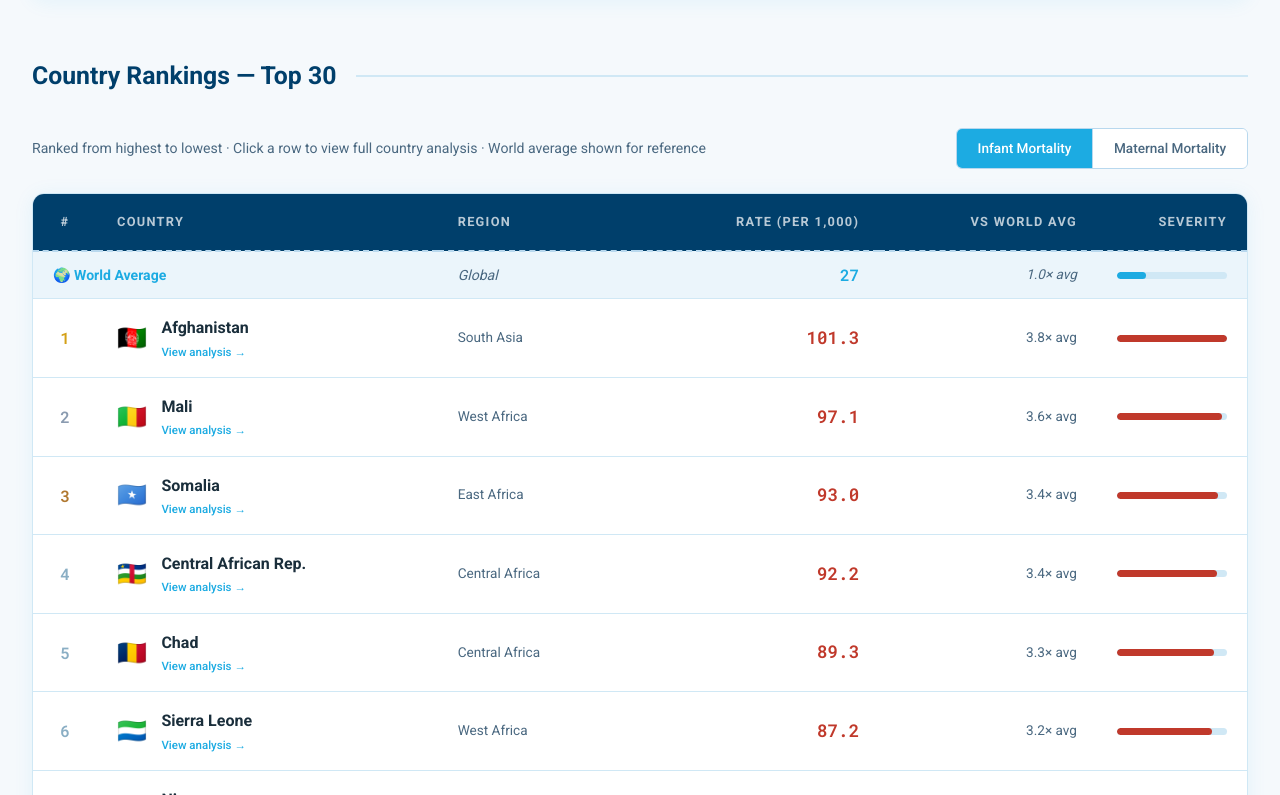
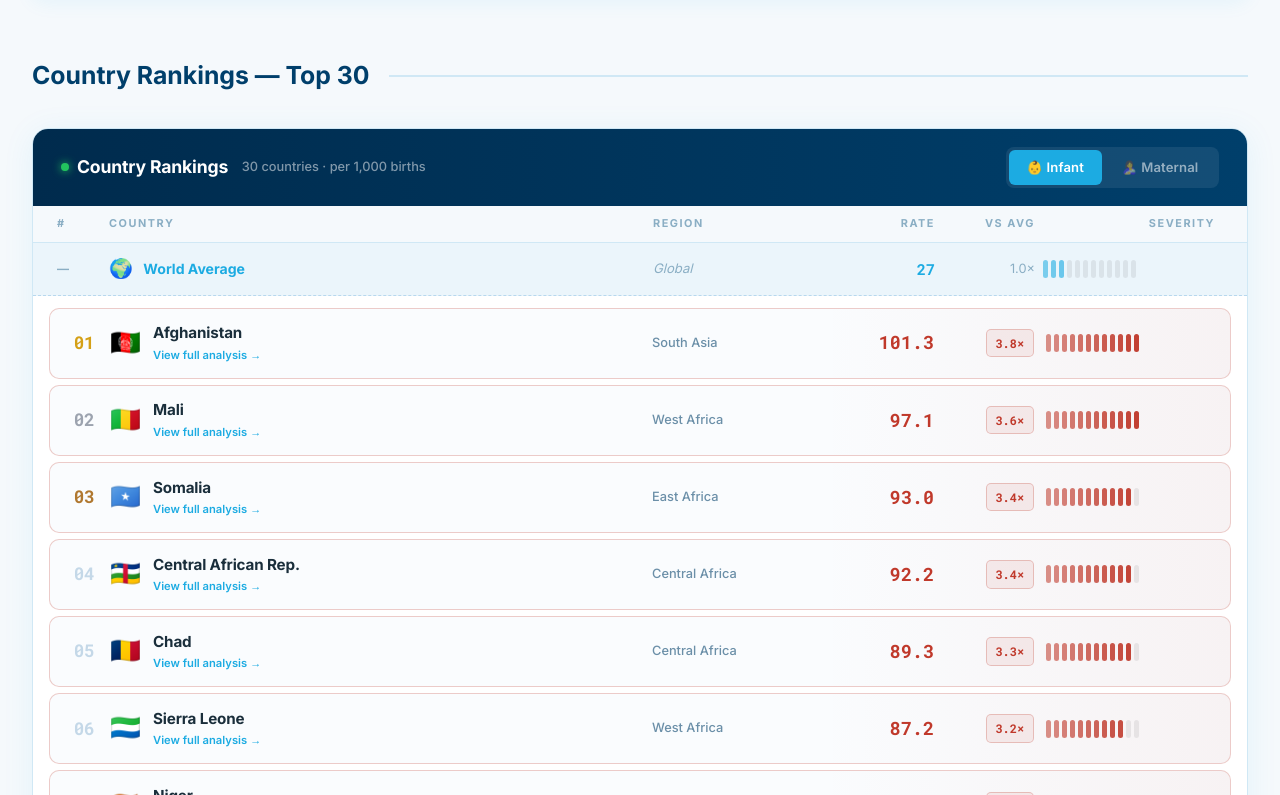
Before and after one commit to machuret/mortality, a Next.js app: page / in a window 1280 px wide. Shown: the part 1805-2600 px from the top of the page. Built offline with nearby package versions, Linux system fonts and the light colour scheme; no server answers.

Commit message:
Upgrade font to Inter, animated framer-motion rankings table with segment bars, severity gradients, stagger animation

```diff
--- a/app/globals.css
+++ b/app/globals.css
@@ -33,7 +33,7 @@ html { scroll-behavior: smooth; }
 body {
   background: var(--bg);
   color: var(--text);
-  font-family: 'Roboto', sans-serif;
+  font-family: 'Inter', sans-serif;
   min-height: 100vh;
   overflow-x: hidden;
   font-size: 16px;
--- a/app/layout.tsx
+++ b/app/layout.tsx
@@ -16,7 +16,7 @@ export default function RootLayout({
         <link rel="preconnect" href="https://fonts.googleapis.com" />
         <link rel="preconnect" href="https://fonts.gstatic.com" crossOrigin="anonymous" />
         <link
-          href="https://fonts.googleapis.com/css2?family=Roboto:wght@300;400;500;700;900&family=Roboto+Mono:wght@400;600&display=swap"
+          href="https://fonts.googleapis.com/css2?family=Inter:wght@400;500;600;700;800;900&family=Roboto+Mono:wght@400;600;700&display=swap"
           rel="stylesheet"
         />
       </head>
--- a/components/RankingsTable.tsx
+++ b/components/RankingsTable.tsx
@@ -1,26 +1,34 @@
 "use client";
 import { useState } from "react";
 import Link from "next/link";
+import { motion } from "framer-motion";
 import { DATA, AVG_INF, AVG_MAT, MAX_INF, MAX_MAT } from "@/lib/data";
 
 type RankMode = "infant" | "maternal";
 
-function rateClass(val: number, max: number): string {
+function severityColor(val: number, max: number) {
   const t = val / max;
-  if (t > 0.75) return "#C0392B";
-  if (t > 0.50) return "#E74C3C";
-  if (t > 0.30) return "#E67E22";
-  if (t > 0.15) return "#d4a017";
-  return "#27AE60";
+  if (t > 0.75) return { text: "#C0392B", bg: "rgba(192,57,43,0.08)", border: "rgba(192,57,43,0.25)", label: "Critical" };
+  if (t > 0.50) return { text: "#E74C3C", bg: "rgba(231,76,60,0.08)", border: "rgba(231,76,60,0.22)", label: "Severe" };
+  if (t > 0.30) return { text: "#E67E22", bg: "rgba(230,126,34,0.08)", border: "rgba(230,126,34,0.22)", label: "High" };
+  if (t > 0.15) return { text: "#d4a017", bg: "rgba(212,160,23,0.08)", border: "rgba(212,160,23,0.22)", label: "Elevated" };
+  return { text: "#27AE60", bg: "rgba(39,174,96,0.08)", border: "rgba(39,174,96,0.22)", label: "Moderate" };
 }
 
-function barColor(val: number, max: number): string {
-  const t = val / max;
-  if (t > 0.75) return "#C0392B";
-  if (t > 0.50) return "#E74C3C";
-  if (t > 0.30) return "#E67E22";
-  if (t > 0.15) return "#d4a017";
-  return "#27AE60";
+function SegmentBar({ pct, color }: { pct: number; color: string }) {
+  const filled = Math.round((pct / 100) * 12);
+  return (
+    <div style={{ display: "flex", gap: 3, alignItems: "center" }}>
+      {Array.from({ length: 12 }).map((_, i) => (
+        <div key={i} style={{
+          width: 5, height: 18, borderRadius: 3,
+          background: i < filled ? color : "rgba(0,0,0,0.07)",
+          transition: "background 0.4s",
+          opacity: i < filled ? (0.55 + (i / 12) * 0.45) : 1,
+        }} />
+      ))}
+    </div>
+  );
 }
 
 export default function RankingsTable() {
@@ -30,97 +38,180 @@ export default function RankingsTable() {
     mode === "infant" ? b.infant - a.infant : b.maternal - a.maternal
   );
   const maxVal = sorted[0][mode];
-  const avg    = mode === "infant" ? AVG_INF : AVG_MAT;
-  const max    = mode === "infant" ? MAX_INF : MAX_MAT;
+  const avg = mode === "infant" ? AVG_INF : AVG_MAT;
+  const max = mode === "infant" ? MAX_INF : MAX_MAT;
 
-  const scrollToMap = () => {
-    document.querySelector(".map-card")?.scrollIntoView({ behavior: "smooth", block: "center" });
-  };
+  const activeCount = sorted.length;
+  const unit = mode === "infant" ? "per 1,000 births" : "per 100,000 births";
 
   return (
-    <>
-      {/* Top bar */}
-      <div style={{ display: "flex", alignItems: "center", justifyContent: "space-between", marginBottom: "1.5rem", flexWrap: "wrap", gap: "0.75rem" }}>
-        <p style={{ fontSize: "0.88rem", color: "var(--text-muted)" }}>
-          Ranked from highest to lowest · Click a row to view full country analysis · World average shown for reference
-        </p>
-        <div style={{ display: "flex", border: "1.5px solid var(--border2)", borderRadius: 6, overflow: "hidden", flexShrink: 0 }}>
+    <div style={{ fontFamily: "'Inter', sans-serif" }}>
+
+      {/* ── Card shell ── */}
+      <div style={{ background: "#fff", border: "1px solid #D0E8F5", borderRadius: 16, overflow: "hidden", boxShadow: "0 4px 32px rgba(28,171,226,0.08)" }}>
+
+        {/* Header bar */}
+        <div style={{ background: "linear-gradient(90deg,#002B4D,#003F6B)", padding: "1.1rem 1.75rem", display: "flex", alignItems: "center", justifyContent: "space-between", flexWrap: "wrap", gap: "0.75rem" }}>
+          <div style={{ display: "flex", alignItems: "center", gap: "0.85rem" }}>
+            <div style={{ display: "flex", alignItems: "center", gap: "0.5rem" }}>
+              <span style={{ width: 8, height: 8, borderRadius: "50%", background: "#22c55e", display: "inline-block", boxShadow: "0 0 8px #22c55e" }} />
+              <span style={{ fontSize: "1.1rem", fontWeight: 700, color: "#fff", letterSpacing: "-0.01em" }}>Country Rankings</span>
+            </div>
+            <span style={{ fontSize: "0.8rem", color: "rgba(255,255,255,0.5)", fontWeight: 500 }}>
+              {activeCount} countries · {unit}
+            </span>
+          </div>
+          {/* Mode toggle */}
+          <div style={{ display: "flex", background: "rgba(255,255,255,0.08)", borderRadius: 8, padding: 3, gap: 2 }}>
             {(["infant", "maternal"] as RankMode[]).map(m => (
-            <button key={m} onClick={() => setMode(m)}
-              style={{ background: mode === m ? "#1CABE2" : "#fff", border: "none", color: mode === m ? "#fff" : "var(--text-muted)", fontFamily: "'Roboto',sans-serif", fontSize: "0.85rem", fontWeight: 500, padding: "0.55rem 1.3rem", cursor: "pointer", transition: "all 0.2s", borderRight: m === "infant" ? "1.5px solid var(--border2)" : "none" }}>
-              {m === "infant" ? "Infant Mortality" : "Maternal Mortality"}
+              <button key={m} onClick={() => setMode(m)} style={{
+                background: mode === m ? "#1CABE2" : "transparent",
+                border: "none", color: mode === m ? "#fff" : "rgba(255,255,255,0.55)",
+                fontFamily: "'Inter',sans-serif", fontSize: "0.82rem", fontWeight: 600,
+                padding: "0.45rem 1.1rem", borderRadius: 6, cursor: "pointer", transition: "all 0.2s",
+                letterSpacing: "0.01em",
+              }}>
+                {m === "infant" ? "👶 Infant" : "🤱 Maternal"}
               </button>
             ))}
           </div>
         </div>
 
-      <div className="rank-table-wrap table-card" style={{ background: "#fff", border: "1px solid var(--border)", borderRadius: 12, overflow: "hidden", boxShadow: "0 2px 20px rgba(28,171,226,0.08)" }}>
-        <table style={{ width: "100%", borderCollapse: "collapse" }}>
-          <thead>
-            <tr>
-              {["#", "Country", "Region", mode === "infant" ? "Rate (per 1,000)" : "Rate (per 100,000)", "vs World Avg", "Severity"].map((h, i) => (
-                <th key={h} style={{ background: "#003F6B", color: "rgba(255,255,255,0.72)", fontSize: "0.8rem", fontWeight: 600, textTransform: "uppercase", letterSpacing: "0.1em", padding: "1.1rem 1.25rem", textAlign: i === 0 ? "center" : i >= 3 ? "right" : "left", whiteSpace: "nowrap", width: i === 0 ? 64 : i === 5 ? 150 : undefined }}>
-                  {h}
-                </th>
+        {/* Column headers */}
+        <div style={{
+          display: "grid", gridTemplateColumns: "52px 1fr 160px 130px 100px 180px",
+          gap: 0, padding: "0.6rem 1.5rem",
+          background: "#F5F9FC", borderBottom: "1.5px solid #D0E8F5",
+        }}>
+          {["#", "Country", "Region", "Rate", "vs Avg", "Severity"].map((h, i) => (
+            <div key={h} style={{
+              fontSize: "0.68rem", fontWeight: 700, textTransform: "uppercase",
+              letterSpacing: "0.14em", color: "#8AAEC4",
+              textAlign: i >= 3 ? "right" : "left",
+              paddingRight: i >= 3 ? "0.5rem" : 0,
+            }}>{h}</div>
           ))}
-            </tr>
-          </thead>
-          <tbody>
-            {/* World average row */}
-            <tr style={{ borderTop: "2px dashed var(--border2)", borderBottom: "1px solid var(--border)" }}>
-              <td colSpan={2} style={{ padding: "0.65rem 1.25rem", background: "#EBF5FB", fontStyle: "normal", fontWeight: 600, color: "#1CABE2", fontSize: "0.88rem" }}>🌍 World Average</td>
-              <td style={{ padding: "0.65rem 1.25rem", background: "#EBF5FB", fontSize: "0.88rem", color: "var(--text-muted)", fontStyle: "italic" }}>Global</td>
-              <td style={{ padding: "0.65rem 1.25rem", background: "#EBF5FB", textAlign: "right", color: "#1CABE2", fontSize: "1rem", fontFamily: "'Roboto Mono',monospace", fontWeight: 700 }}>
+        </div>
+
+        {/* World avg reference row */}
+        <div style={{
+          display: "grid", gridTemplateColumns: "52px 1fr 160px 130px 100px 180px",
+          gap: 0, padding: "0.65rem 1.5rem",
+          background: "#EBF5FB", borderBottom: "1px dashed #B8D8EE",
+          alignItems: "center",
+        }}>
+          <div style={{ fontSize: "0.75rem", color: "#8AAEC4", fontWeight: 700 }}>—</div>
+          <div style={{ display: "flex", alignItems: "center", gap: "0.65rem" }}>
+            <span style={{ fontSize: "1.2rem" }}>🌍</span>
+            <span style={{ fontSize: "0.88rem", fontWeight: 700, color: "#1CABE2" }}>World Average</span>
+          </div>
+          <div style={{ fontSize: "0.82rem", color: "#8AAEC4", fontStyle: "italic" }}>Global</div>
+          <div style={{ textAlign: "right", fontFamily: "'Roboto Mono',monospace", fontSize: "0.95rem", fontWeight: 700, color: "#1CABE2", paddingRight: "0.5rem" }}>
             {mode === "infant" ? AVG_INF : AVG_MAT.toLocaleString()}
-              </td>
-              <td style={{ padding: "0.65rem 1.25rem", background: "#EBF5FB", textAlign: "right", fontSize: "0.85rem", color: "var(--text-muted)", fontStyle: "italic" }}>1.0× avg</td>
-              <td className="td-bar-cell" style={{ padding: "0.65rem 1.25rem", background: "#EBF5FB", width: 140 }}>
-                <div style={{ height: 7, background: "var(--border)", borderRadius: 4, overflow: "hidden" }}>
-                  <div style={{ height: "100%", borderRadius: 4, background: "#1CABE2", width: `${(avg / maxVal * 100).toFixed(1)}%`, transition: "width 0.6s ease-out" }} />
           </div>
-              </td>
-            </tr>
+          <div style={{ textAlign: "right", fontSize: "0.8rem", color: "#8AAEC4", paddingRight: "0.5rem" }}>1.0×</div>
+          <div>
+            <SegmentBar pct={Math.round(avg / maxVal * 100)} color="#1CABE2" />
+          </div>
+        </div>
 
+        {/* Animated rows */}
+        <motion.div
+          style={{ padding: "0.75rem 1rem" }}
+          variants={{ visible: { transition: { staggerChildren: 0.045, delayChildren: 0.05 } } }}
+          initial="hidden"
+          animate="visible"
+        >
           {sorted.map((c, i) => {
             const rank = i + 1;
-              const val  = c[mode];
-              const pct  = (val / maxVal * 100).toFixed(1);
+            const val = c[mode];
+            const pct = Math.round((val / maxVal) * 100);
             const mult = (val / avg).toFixed(1);
-              const rc   = rateClass(val, max);
-              const bc   = barColor(val, max);
-              const rankColor = rank === 1 ? "#D4A017" : rank === 2 ? "#8A9BB0" : rank === 3 ? "#B07830" : "var(--text-dim)";
+            const sev = severityColor(val, max);
             const valFmt = mode === "infant" ? val.toFixed(1) : val.toLocaleString();
+            const rankColor = rank === 1 ? "#D4A017" : rank === 2 ? "#9CA3AF" : rank === 3 ? "#B07830" : "#C4D8E8";
+            const rankNum = rank < 10 ? `0${rank}` : `${rank}`;
 
             return (
-                <tr key={c.id}
-                  style={{ borderBottom: "1px solid var(--border)", cursor: "pointer", transition: "background 0.15s" }}
-                  onMouseOver={e => (e.currentTarget as HTMLTableRowElement).style.background = "var(--surface)"}
-                  onMouseOut={e => (e.currentTarget as HTMLTableRowElement).style.background = ""}
+              <motion.div
+                key={c.id}
+                variants={{
+                  hidden: { opacity: 0, x: -20, scale: 0.97, filter: "blur(3px)" },
+                  visible: {
+                    opacity: 1, x: 0, scale: 1, filter: "blur(0px)",
+                    transition: { type: "spring", stiffness: 380, damping: 26, mass: 0.55 },
+                  },
+                }}
+                style={{ marginBottom: 6 }}
               >
-                  <td style={{ padding: "1rem 1.25rem", textAlign: "center", fontFamily: "'Roboto Mono',monospace", fontSize: "1rem", fontWeight: 700, color: rankColor }}>{rank}</td>
-                  <td style={{ padding: "1rem 1.25rem", verticalAlign: "middle" }}>
-                    <Link href={`/country/${c.slug}`} style={{ display: "flex", alignItems: "center", gap: "0.9rem", textDecoration: "none" }}>
-                      <span className="flag-emoji" style={{ fontSize: "1.5rem", flexShrink: 0 }}>{c.flag}</span>
+                <motion.div
+                  whileHover={{ y: -1, boxShadow: `0 4px 20px ${sev.text}18` }}
+                  transition={{ type: "spring", stiffness: 400, damping: 25 }}
+                  style={{
+                    position: "relative", borderRadius: 10, overflow: "hidden",
+                    border: `1px solid ${sev.border}`,
+                    background: "#FAFCFE",
+                    display: "grid", gridTemplateColumns: "52px 1fr 160px 130px 100px 180px",
+                    gap: 0, alignItems: "center", padding: "0.8rem 0.5rem",
+                    cursor: "pointer",
+                  }}
+                >
+                  {/* Severity gradient right-side glow */}
+                  <div style={{
+                    position: "absolute", right: 0, top: 0, bottom: 0, width: "35%",
+                    background: `linear-gradient(to left, ${sev.text}0D, transparent)`,
+                    pointerEvents: "none",
+                  }} />
+
+                  {/* Rank number */}
+                  <div style={{ textAlign: "center" }}>
+                    <span style={{ fontFamily: "'Roboto Mono',monospace", fontSize: "1.1rem", fontWeight: 800, color: rankColor, letterSpacing: "-0.02em" }}>{rankNum}</span>
+                  </div>
+
+                  {/* Country */}
+                  <Link href={`/country/${c.slug}`} style={{ display: "flex", alignItems: "center", gap: "0.75rem", textDecoration: "none" }}>
+                    <span className="flag-emoji" style={{ fontSize: "1.55rem", flexShrink: 0, lineHeight: 1 }}>{c.flag}</span>
                     <div>
-                        <div style={{ fontSize: "1rem", fontWeight: 600, color: "var(--text)" }}>{c.name}</div>
-                        <div style={{ fontSize: "0.72rem", color: "#1CABE2", marginTop: "0.1rem", fontWeight: 500 }}>View analysis →</div>
+                      <div style={{ fontSize: "0.95rem", fontWeight: 700, color: "#1a2e3b", letterSpacing: "-0.01em" }}>{c.name}</div>
+                      <div style={{ fontSize: "0.7rem", color: "#1CABE2", fontWeight: 600, marginTop: "0.08rem" }}>View full analysis →</div>
                     </div>
                   </Link>
-                  </td>
-                  <td style={{ padding: "1rem 1.25rem", fontSize: "0.85rem", color: "var(--text-muted)", verticalAlign: "middle" }}>{c.region}</td>
-                  <td style={{ padding: "1rem 1.25rem", textAlign: "right", fontFamily: "'Roboto Mono',monospace", fontSize: "1.1rem", fontWeight: 700, color: rc, verticalAlign: "middle" }}>{valFmt}</td>
-                  <td style={{ padding: "1rem 1.25rem", textAlign: "right", fontSize: "0.85rem", color: "var(--text-muted)", verticalAlign: "middle" }}>{mult}× avg</td>
-                  <td className="td-bar-cell" style={{ padding: "1rem 1.25rem", width: 140, verticalAlign: "middle" }}>
-                    <div style={{ height: 7, background: "var(--border)", borderRadius: 4, overflow: "hidden" }}>
-                      <div style={{ height: "100%", borderRadius: 4, background: bc, width: `${pct}%`, transition: "width 0.6s ease-out" }} />
+
+                  {/* Region */}
+                  <div style={{ fontSize: "0.8rem", color: "#6B8FA8", fontWeight: 500 }}>{c.region}</div>
+
+                  {/* Rate */}
+                  <div style={{ textAlign: "right", paddingRight: "0.5rem" }}>
+                    <span style={{ fontFamily: "'Roboto Mono',monospace", fontSize: "1.15rem", fontWeight: 800, color: sev.text }}>{valFmt}</span>
                   </div>
-                  </td>
-                </tr>
+
+                  {/* vs Avg */}
+                  <div style={{ textAlign: "right", paddingRight: "0.5rem" }}>
+                    <span style={{
+                      display: "inline-block", padding: "0.22rem 0.55rem",
+                      borderRadius: 5, fontSize: "0.75rem", fontWeight: 700,
+                      background: sev.bg, color: sev.text, border: `1px solid ${sev.border}`,
+                      fontFamily: "'Roboto Mono',monospace",
+                    }}>{mult}×</span>
+                  </div>
+
+                  {/* Severity bar */}
+                  <div style={{ paddingLeft: "0.25rem" }}>
+                    <SegmentBar pct={pct} color={sev.text} />
+                  </div>
+
+                </motion.div>
+              </motion.div>
             );
           })}
-          </tbody>
-        </table>
+        </motion.div>
+
+        {/* Footer note */}
+        <div style={{ padding: "0.85rem 1.75rem", borderTop: "1px solid #EBF5FB", background: "#FAFCFE", display: "flex", alignItems: "center", justifyContent: "space-between" }}>
+          <span style={{ fontSize: "0.75rem", color: "#8AAEC4" }}>Source: WHO · UNICEF · UN IGME 2024 · Click any row to view full country analysis</span>
+          <span style={{ fontSize: "0.75rem", color: "#8AAEC4" }}>30 highest-mortality countries shown</span>
         </div>
-    </>
+      </div>
+    </div>
   );
 }
--- a/package.json
+++ b/package.json
@@ -10,7 +10,10 @@
   },
   "dependencies": {
     "d3": "^7.9.0",
+    "framer-motion": "^12.34.3",
+    "lucide-react": "^0.575.0",
     "next": "16.1.6",
+    "next-themes": "^0.4.6",
     "react": "19.2.3",
     "react-dom": "19.2.3",
     "topojson-client": "^3.1.0"
```
Also changed, not shown: 1 other file (tests, documents, lock files or other folders). Lines whose indentation alone changed are shown as unchanged.
